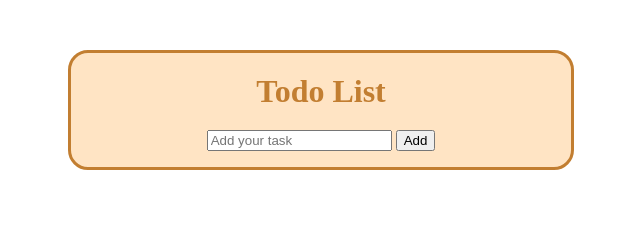
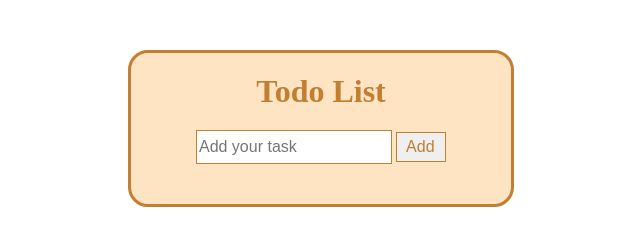
Before and after one commit to SerhiiTekhnev/ToDo-List, a plain HTML site: page index.html in a window 1280 px wide. Shown: the whole page, without its empty margins (319-959 px from the left). Drawn offline with Linux system fonts and the light colour scheme.

Commit message:
ToDo List

```diff
--- a/css.css
+++ b/css.css
@@ -3,11 +3,11 @@ h1 {
     padding: 20px;
     margin: 0;
     color: rgb(194, 126, 49);
-    /* background-color: dodgerblue; */
+    font-size: auto;
 }
 
 main {
-    width: 500px;
+    width: 30%;
     margin: 0 auto;
     margin-top: 50px;
     background-color: bisque;
@@ -19,21 +19,37 @@ form {
     text-align: center;
 }
 
+input {
+    border: 1px solid rgb(194, 126, 49);
+    font-size: 12pt;
+    height: 30px;
+    width: 50%;
+}
+
+input[type="submit"] {
+    cursor: pointer;
+    color: rgb(194, 126, 49);
+    border: 1px solid rgb(194, 126, 49);
+    width: auto;
+}
+
 .task-list {
     display: block;
     padding: 0;
-    width: 480px;
-
-
+    width: 90%;
+    margin: 0 auto;
+    padding: 20px;
 }
 
 li {
     display: flex;
     align-items: center;
-    margin-left: 20px;
+
     word-wrap: break-word;
     padding: 5px;
     list-style: none;
+    font-size: 12pt;
+    font-family: Arial, Helvetica, sans-serif;
     color: blue;
     background-color: lightblue;
     border: 2px solid greenyellow;
@@ -55,4 +71,5 @@ p {
 img {
     width: 20px;
     height: 20px;
+    cursor: pointer;
 }
--- a/index.html
+++ b/index.html
@@ -12,24 +12,13 @@
 <body>
     <main>
         <h1 class="first_title">Todo List</h1>
-
-        <div id="parent">
-            <!-- <h2 style="display: none">Second title</h2> -->
          <form class="myform" action="#" method="get">
             <input type="text" name="add_task" placeholder="Add your task">
-                <input type="submit" value="Add">
-                <!-- <img src="close.png" alt="close"> -->
+            <input type="submit" value=" Add ">
         </form>
         <ul class="task-list">
-                <!-- <li>Google.com</li>
-                <li>list item 2</li>
-                <li>list item 3</li>
-                <li>list item 4</li>
-                <li>list item 5</li> -->
         </ul>
-        </div>
     </main>
     <script src="script.js"></script>
-
 </body>
 </html>
--- a/script.js
+++ b/script.js
@@ -1,64 +1,24 @@
-// let ul = $('ul.task-list');
-
 $('form').on('click', 'input[type=submit]', function(e) {
     e.preventDefault();
     let task = $('input[type=text]').val();
 
     if (task.length > 0) {
-        $('ul.task-list').append('<li><input type=checkbox><p>' + task + '</p><img src="close.png" alt="close"></li>')
+        $('ul.task-list').append('<li><input type=checkbox><p>' + task + '</p><img src="close.png" alt="close"></li>');
         $('input[type=text]').val('');
-    }
+    };
+
+    $('input[type=checkbox]').click(function(){
+        if ($(this).is(':checked')) {
+            $(this).parent('li').fadeTo(300, 0.4)
+        } else {
+            $(this).parent('li').fadeTo(300, 1);
+        }
+    });
 
     $(function (){
-        $('input[type=checkbox]').click(function(){
-            $(this).parent('li').fadeTo(1000,0.5);
-        });
+        $('img').click(function(){
+            $(this).parent('li').fadeOut();
+        })
+
     });
-
-
-
-
-//     $(function (){
-//             $('input[type=checkbox]').click(function(){
-//                 $(this).parent('li').remove();
-//             });
-
-//         });
-
 })
-
-
-
-// $('form').on('click', 'input[type=submit]', function(e) {
-//     e.preventDefault();
-
-//     let task = $('input[type=text]').val();
-
-
-//     if (task.length > 0) {
-
-
-//         $('ul.task-list').append('<li><input type=checkbox><p>' + task + '</p><img src="close.png" alt="close"></li>')
-//         $('input[type=text]').val('');
-//     }
-
-//     $(function (){
-//             $('input[type=checkbox]').click(function(){
-//                 $(this).parent('li').remove();
-//             });
-
-//         });
-
-
-// })
-
-
-
-
-
-
-// $('.hover-edit-menu').on('click', '.remove-button', function(){
-//     var elem = $(this).closest('.item', '.todo-list');
-//     localStorage.removeItem("taskId_" + elem.attr("data-item"));
-//     elem.remove();
-// });
```
Lines whose indentation alone changed are shown as unchanged.
